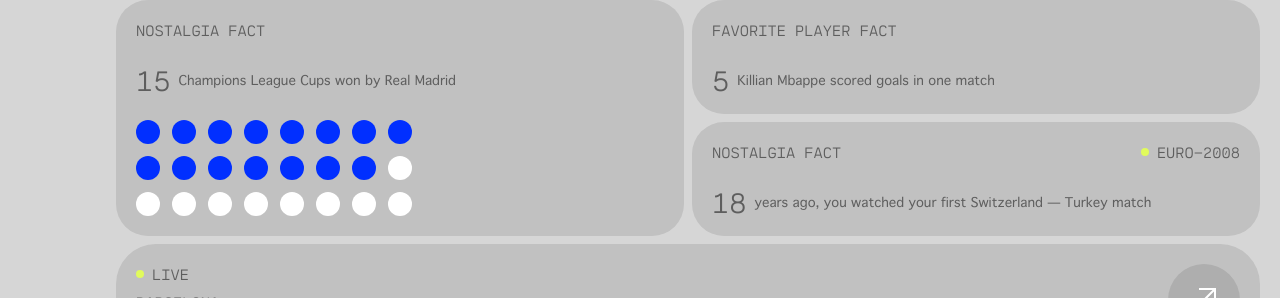
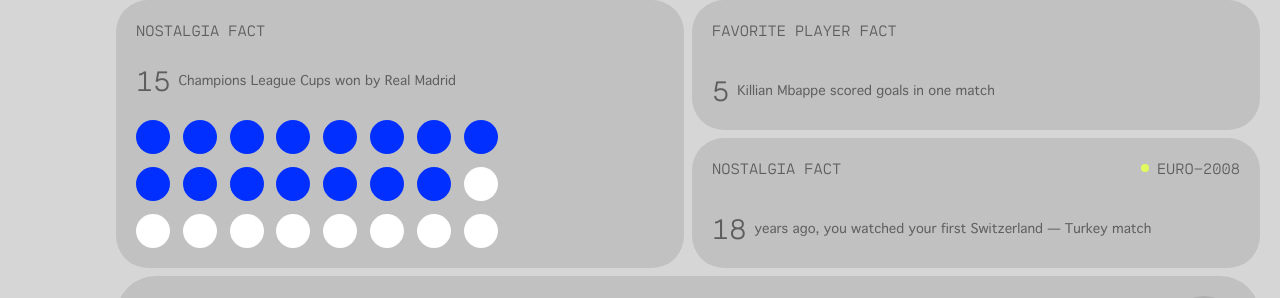
Before and after one commit to Ilya1999-sys/next-level, a Next.js app: page / in a window 1280 px wide. Shown: the part 900-1198 px from the top of the page. Built offline with nearby package versions, Linux system fonts and the light colour scheme; no server answers.

Commit message:
Pin Real Madrid cups dot grid to bottom-left and scale dots proportionally

```diff
--- a/styles/screens.css
+++ b/styles/screens.css
@@ -1168,17 +1168,25 @@
   flex-shrink: 0;
 }
 
+.fact-card:has(.dot-grid) {
+  --size-dot-stat: clamp(24px, 2.8vw, 34px);
+  --size-dot-grid-cell: clamp(24px, 2.8vw, 34px);
+}
+
 .dot-grid {
   display: grid;
   grid-template-columns: repeat(var(--cols, 6), var(--size-dot-grid-cell));
-  gap: var(--space-m);
+  gap: clamp(8px, 1vw, 14px);
   align-self: flex-start;
   justify-items: start;
 }
 
 .fact-card:has(.dot-grid) .dot-grid {
   flex: 1 1 auto;
-  align-content: center;
+  margin-top: auto;
+  align-content: flex-end;
+  justify-content: flex-start;
+  justify-items: start;
 }
 
 .stat-dot {
```
Also changed, not shown: 2 other files (tests, documents, lock files or other folders).
